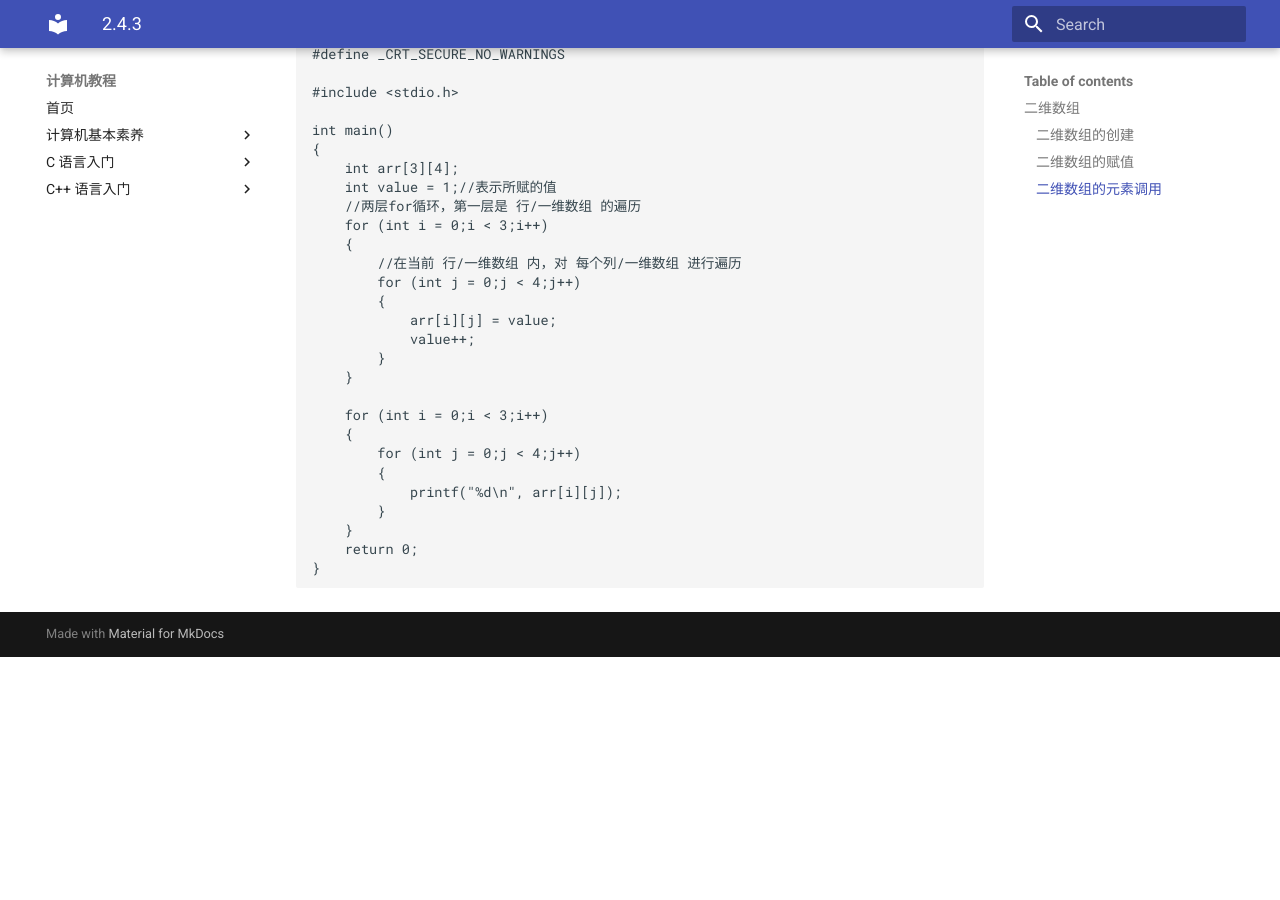
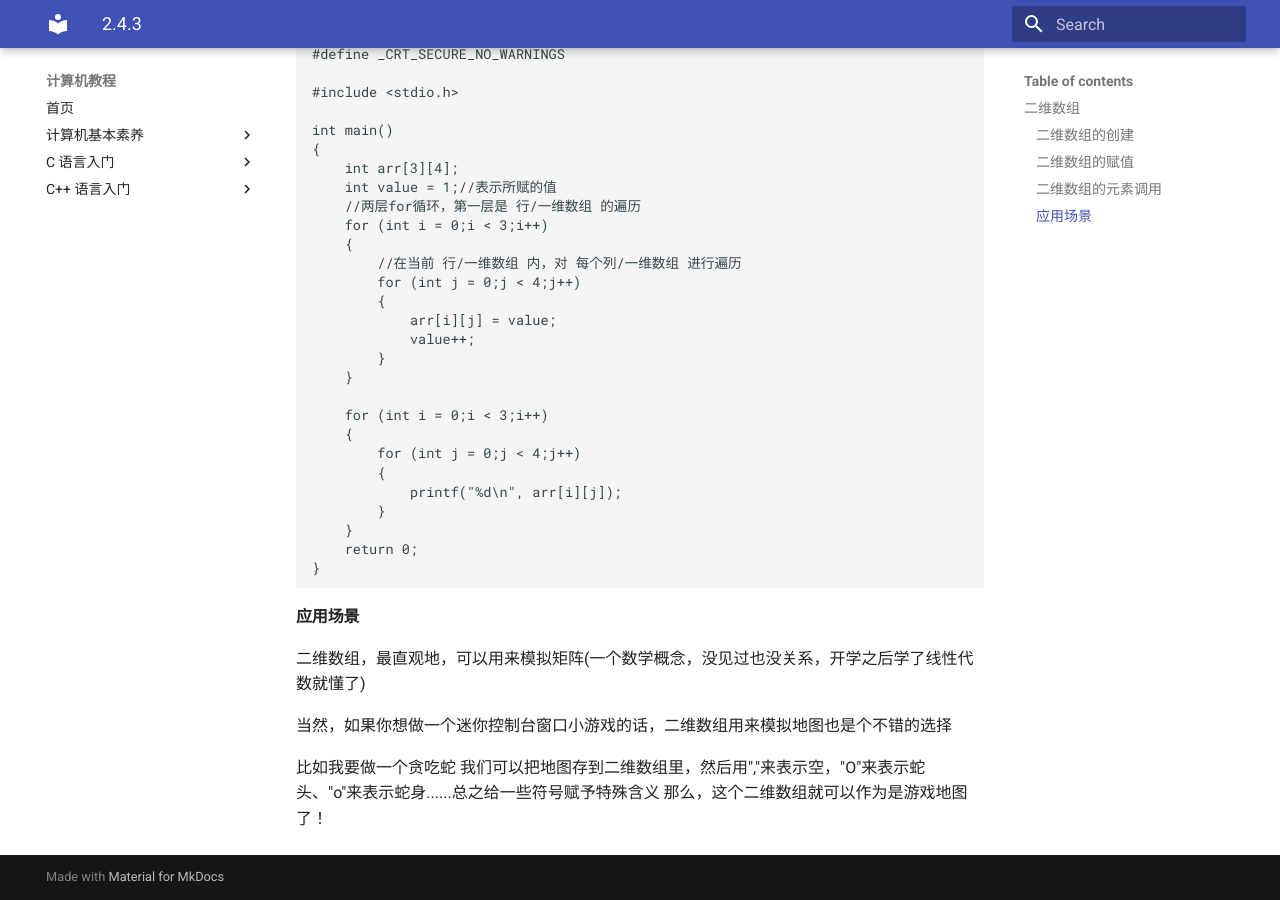
Before and after one commit to Muhamia/computer-tutorials, an MkDocs documentation site: the page built from docs/programming-language-c/2.4.3.md, in a window 1280 px wide and 900 px high, scrolled down 1079 px. Built offline with MkDocs 1.6.1 and Material for MkDocs 9.7.7, drawn with Linux system fonts in a browser that asks for light colours; before the commit the page ends 1736 px from its top, so only the background shows below that.

````diff
--- a/docs/programming-language-c/2.4.3.md
+++ b/docs/programming-language-c/2.4.3.md
@@ -76,3 +76,14 @@
 	return 0;
 }
 ```
+
+
+
+#### 应用场景
+二维数组，最直观地，可以用来模拟矩阵(一个数学概念，没见过也没关系，开学之后学了线性代数就懂了)
+
+当然，如果你想做一个迷你控制台窗口小游戏的话，二维数组用来模拟地图也是个不错的选择
+
+比如我要做一个贪吃蛇
+我们可以把地图存到二维数组里，然后用","来表示空，"O"来表示蛇头、"o"来表示蛇身......总之给一些符号赋予特殊含义
+那么，这个二维数组就可以作为是游戏地图了！
````
Also changed, not shown: docs/programming-language-c/2.4.4.md (added, +24 -0 lines).
